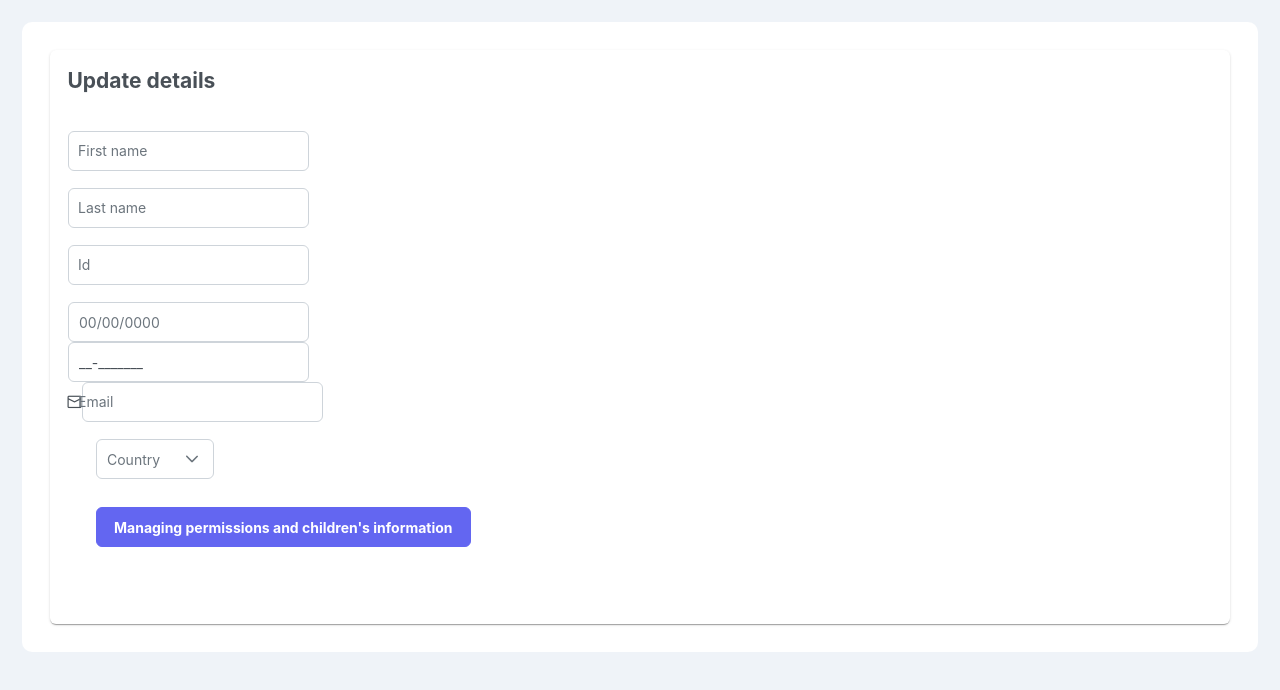
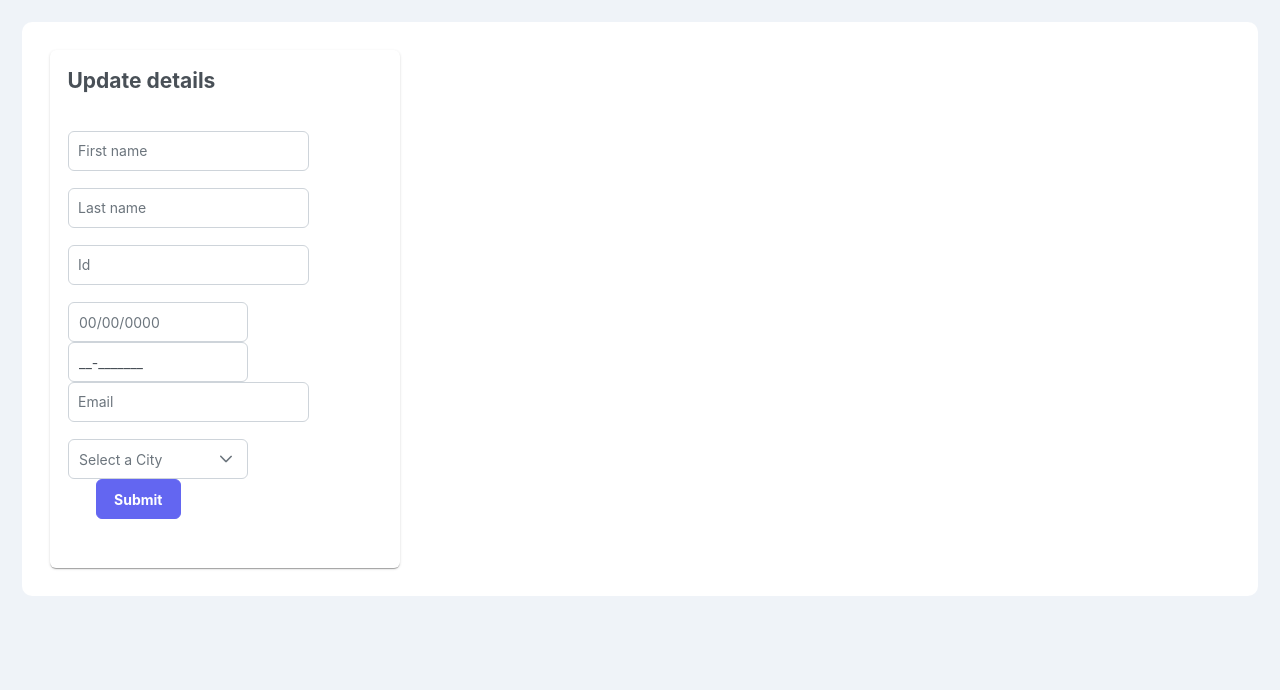
Before and after one commit to chavi-create/MoneyMind, a React (Create React App) app in the folder project-client/: page /updateDetails in a window 1280 px wide. Shown: the top 690 px of the page. Built offline with nearby package versions, Linux system fonts and the light colour scheme.

Commit message:
change9zal

```diff
--- a/project-client/src/Component/Home.js
+++ b/project-client/src/Component/Home.js
@@ -1,15 +1,16 @@
 import React, { useEffect } from 'react';
 import SimpleButton from './Home/SimpleButton';
 import ItemsButton from './Home/ItemsButton';
-import UseAxiosGet from '../Hooks/UseAxiosGet';
+import UseAxiosGet from '../hooks/UseAxiosGet';
 import {useNavigate} from 'react-router-dom';
 import UsersPermissions from './permissions/UsersPermissions';
+import PermissionsTable from './permissions/PermissionsTable'
 
 function Home() {
   const{data,loading,refetch,error}=UseAxiosGet('users/');
   useEffect(()=>{console.log('data',data);},[data])
   const navigate = useNavigate();
-    const items1 = [{label:'permissions',icon:<i class="pi pi-lock-open"></i>,command:()=>{navigate('/HomeManager')}}];
+    const items1 = [{label:'permissions',icon:<i class="pi pi-lock-open"></i>,command:()=>{navigate('/UpdateDetails')}}];
     const items2 = [{label:'view expenses',icon:<i class="pi pi-arrow-circle-up"></i>},
                     {label:'view incomes',icon:<i class="pi pi-arrow-circle-down"></i>}];
     const family = "Halbershtam"
--- a/project-client/src/Component/permissions/PermissionsTable.js
+++ b/project-client/src/Component/permissions/PermissionsTable.js
@@ -1,15 +1,18 @@
-
-import React, { useState, useEffect, useRef } from 'react';
+import React, { useState, useEffect } from 'react';
 import { DataTable } from 'primereact/datatable';
 import { Column } from 'primereact/column';
-// import { CustomerService } from './service/CustomerService';
+import { CustomerService } from './service';
+import UseAxiosGet from '../../hooks/UseAxiosGet';
 
 export default function PermissionsTable() {
   const [customers, setCustomers] = useState([]);
 
-    // useEffect(() => {
-    //     CustomerService.getCustomersMedium().then((data) => setCustomers(data));
-    // }, []); // eslint-disable-line react-hooks/exhaustive-deps
+  const{data,loading,refetch,error}=UseAxiosGet('permissions_processes/');
+  useEffect(()=>{console.log('data',data);},[data])
+
+  useEffect(() => {
+    CustomerService.getCustomersMedium().then((data) => setCustomers(data));
+  }, []);
 
   const headerTemplate = (data) => {
     return (
@@ -18,25 +21,23 @@ export default function PermissionsTable() {
       </div>
     );
   };
-    // Process
-    const ProcessDescription = (rowData) => {
-        return (
-            <div className="flex align-items-center gap-2">
-                <img alt={rowData.country.name} src="https://primefaces.org/cdn/primereact/images/flag/flag_placeholder.png" className={`flag flag-${rowData.country.code}`} style={{ width: '24px' }} />
-                <span>{rowData.country.name}</span>
-            </div>        );
-    };
-
 
   return (
     <div className="card">
-            <DataTable value={customers} rowGroupMode="subheader" groupRowsBy="representative.name" sortMode="single" sortField="representative.name"
-                    sortOrder={1} scrollable scrollHeight="400px" rowGroupHeaderTemplate={headerTemplate}  tableStyle={{ minWidth: '20rem' }}>
-                <Column field="name" header="Permission name" style={{ minWidth: '10px' }}></Column>
-                <Column field="Process" header="Process description" body={ProcessDescription} style={{ minWidth: '200px' }}></Column>
-                {/* <Column field="company" header="Company" style={{ minWidth: '200px' }}></Column>
-
-                <Column field="date" header="Date" style={{ minWidth: '200px' }}></Column> */}
+      <DataTable
+        value={customers}
+        rowGroupMode="subheader"
+        groupRowsBy="representative.name"
+        sortMode="single"
+        sortField="representative.name"
+        sortOrder={1}
+        scrollable
+        scrollHeight="400px"
+        rowGroupHeaderTemplate={headerTemplate}
+        tableStyle={{ minWidth: '20rem' }}
+      >
+        <Column field="id" header="Permission name"></Column>
+        <Column field="name" header="Process description"></Column>
       </DataTable>
     </div>
   );
--- a/project-client/src/Component/permissions/UsersPermissions.js
+++ b/project-client/src/Component/permissions/UsersPermissions.js
@@ -5,7 +5,7 @@ import { InputText } from 'primereact/inputtext';
 import { InputNumber } from 'primereact/inputnumber';
 import { Dropdown } from 'primereact/dropdown';
 import { Tag } from 'primereact/tag';
-import UseAxiosById from '../../Hooks/UseAxiosById';
+import UseAxiosById from '../../hooks/UseAxiosById';
 // import { ProductService } from './service/ProductService';
 
 export default function UsersPermissions() {
--- /dev/null
+++ b/project-client/src/Component/permissions/service.js
@@ -0,0 +1,85 @@
+export const CustomerService = {
+    getData() {
+      return [
+        {
+          id: 1,
+          name: 'Process Description',
+          representative: {
+            name: 'edit',
+          },
+        },
+        {
+          id: 2,
+          name: 'Process Description',
+          representative: {
+            name: 'edit',
+          },
+        },
+        {
+          id: 3,
+          name: 'Process Description',
+          representative: {
+            name: 'edit',
+          },
+        },
+        {
+          id: 4,
+          name: 'Process Description',
+          representative: {
+            name: 'edit',
+          },
+        },
+        {
+          id: 1,
+          name: 'Process Description',
+          representative: {
+            name: 'view',
+          },
+        },
+        {
+          id: 2,
+          name: 'Process Description',
+          representative: {
+            name: 'view',
+          },
+        },
+        {
+          id: 1,
+          name: 'Process Description',
+          representative: {
+            name: 'mamage',
+          },
+        },
+      ];
+    },
+
+    getCustomersSmall() {
+      return Promise.resolve(this.getData().slice(0, 10));
+    },
+
+    getCustomersMedium() {
+      return Promise.resolve(this.getData().slice(0, 50));
+    },
+
+    getCustomersLarge() {
+      return Promise.resolve(this.getData().slice(0, 200));
+    },
+
+    getCustomersXLarge() {
+      return Promise.resolve(this.getData());
+    },
+
+    getCustomers(params) {
+      const queryParams = params
+        ? Object.keys(params)
+            .map(
+              (k) => encodeURIComponent(k) + '=' + encodeURIComponent(params[k])
+            )
+            .join('&')
+        : '';
+
+      return fetch(
+        'https://www.primefaces.org/data/customers?' + queryParams
+      ).then((res) => res.json());
+    },
+  };
--- a/project-client/src/Component/userDetails/UpdateDetails.js
+++ b/project-client/src/Component/userDetails/UpdateDetails.js
@@ -18,57 +18,34 @@ export default function UpdateDetails() {
   const [date, setDate] = useState(null);
   const phone = 'phone';
 
-  const [selectedCountry, setSelectedCountry] = useState(null);
-  const countries = [
-    { name: 'Australia', code: 'AU' },
-    { name: 'Brazil', code: 'BR' },
-    { name: 'China', code: 'CN' },
-    { name: 'Egypt', code: 'EG' },
-    { name: 'Israel', code: 'IL' },
-    { name: 'France', code: 'FR' },
-    { name: 'Germany', code: 'DE' },
-    { name: 'India', code: 'IN' },
-    { name: 'Japan', code: 'JP' },
-    { name: 'Spain', code: 'ES' },
-    { name: 'United States', code: 'US' },
+  const [selectedCity, setSelectedCity] = useState(null);
+  const cities = [
+    { name: 'Jerusalem' },
+    { name: 'Hifha', code: 'IL' },
+    { name: 'Acko', code: 'IL' },
+    { name: 'Teberia', code: 'IL' },
+    { name: 'Beher-sheva', code: 'IL' },
   ];
-
-  const selectedCountryTemplate = (option, props) => {
+  const selectedCityTemplate = (option, props) => {
     if (option) {
       return (
         <div className="flex align-items-center">
-          <img
+          {/* <img
             alt={option.name}
-            src="https://primefaces.org/cdn/primereact/images/flag/flag_placeholder.png"
             className={`mr-2 flag flag-${option.code.toLowerCase()}`}
-            style={{ width: '18px' }}
-          />
+            // style={{ width: '18px' }}
+          /> */}
           <div>{option.name}</div>
         </div>
       );
     }
-
     return <span>{props.placeholder}</span>;
-  };
-
-  const countryOptionTemplate = (option) => {
-    return (
-      <div className="flex align-items-center">
-        <img
-          alt={option.name}
-          src="https://primefaces.org/cdn/primereact/images/flag/flag_placeholder.png"
-          className={`mr-2 flag flag-${option.code.toLowerCase()}`}
-          style={{ width: '18px' }}
-        />
-        <div>{option.name}</div>
-      </div>
-    );
   };
 
   return (
     <>
       <div className="card flex justify-content-center">
-        <Card title="Update details">
+        <Card title="Update details" style={{ width: '350px' }}>
           <p className="m-0">
             <form className="flex flex-column gap-2">
               <span className="p-float-label">
@@ -100,6 +77,7 @@ export default function UpdateDetails() {
               </span>
               <br />
               <Calendar
+                style={{ width: '180px' }}
                 value={date}
                 onChange={(e) => setDate(e.value)}
                 mask="99/99/9999"
@@ -108,38 +86,57 @@ export default function UpdateDetails() {
               />
               <br />
               <InputMask
+                style={{ width: '180px' } }
                 value={value3}
                 onChange={(e) => setValue3(e.target.value)}
                 mask={phone == 'phone' ? '99-9999999' : '000-000-0000'}
                 placeholder="00-000000"
               />
               <br />
+              {/* <label>Email</label> */}
               <span className="p-float-label">
-                <i class="pi pi-envelope" />
+                {/* <i class="pi pi-envelope" /> */}
                 <InputText
                   id="email"
+                  pattern="[a-z0-9._%+-]+@[a-z0-9.-]+\.[a-z]{2,3}$"
+                  title="Invalid email address"
                   value={value4}
                   onChange={(e) => setValue4(e.target.value)}
                 />
-                <label htmlFor="email" icon="pi pi-envelope">Email</label>
+                <label htmlFor="email" icon="pi pi-envelope">
+                  Email
+                </label>
+              </span>
+              <br />
+              {/* <span className="p-float-label">
+                <Dropdown
+                  value={selectedCity}
+                  onChange={(e) => setSelectedCity(e.value)}
+                  options={cities}
+                  optionLabel="name"
+                  placeholder="Select a City"
+                  className="w-full md:w-14rem"
+                />
+            //   </span> **:)*/}
+              <span className="fp-float-label">
+                <Dropdown
+                  style={{ width: '180px' }}
+                  value={selectedCity}
+                  onChange={(e) => setSelectedCity(e.value)}
+                  options={cities}
+                  optionLabel="name"
+                  placeholder="Select a City"
+                  filter
+                  valueTemplate={selectedCityTemplate}
+                />
               </span>
               <br />
               <span className="card flex justify-content-center">
-                <Dropdown
-                  value={selectedCountry}
-                  onChange={(e) => setSelectedCountry(e.value)}
-                  options={countries}
-                  optionLabel="name"
-                  placeholder="Country"
-                  filter
-                  valueTemplate={selectedCountryTemplate}
-                  itemTemplate={countryOptionTemplate}
-                  className="w-full md:w-14rem"
-                />
+                <Button label="Submit" />
               </span>
-              <div className="card flex justify-content-center">
+              {/* <div className="card flex justify-content-center">
                 <Button label="Managing permissions and children's information" />
-              </div>
+              </div> */}
             </form>
           </p>
         </Card>
```
Also changed, not shown: 1 other file (tests, documents, lock files or other folders). Lines whose indentation alone changed are shown as unchanged.
